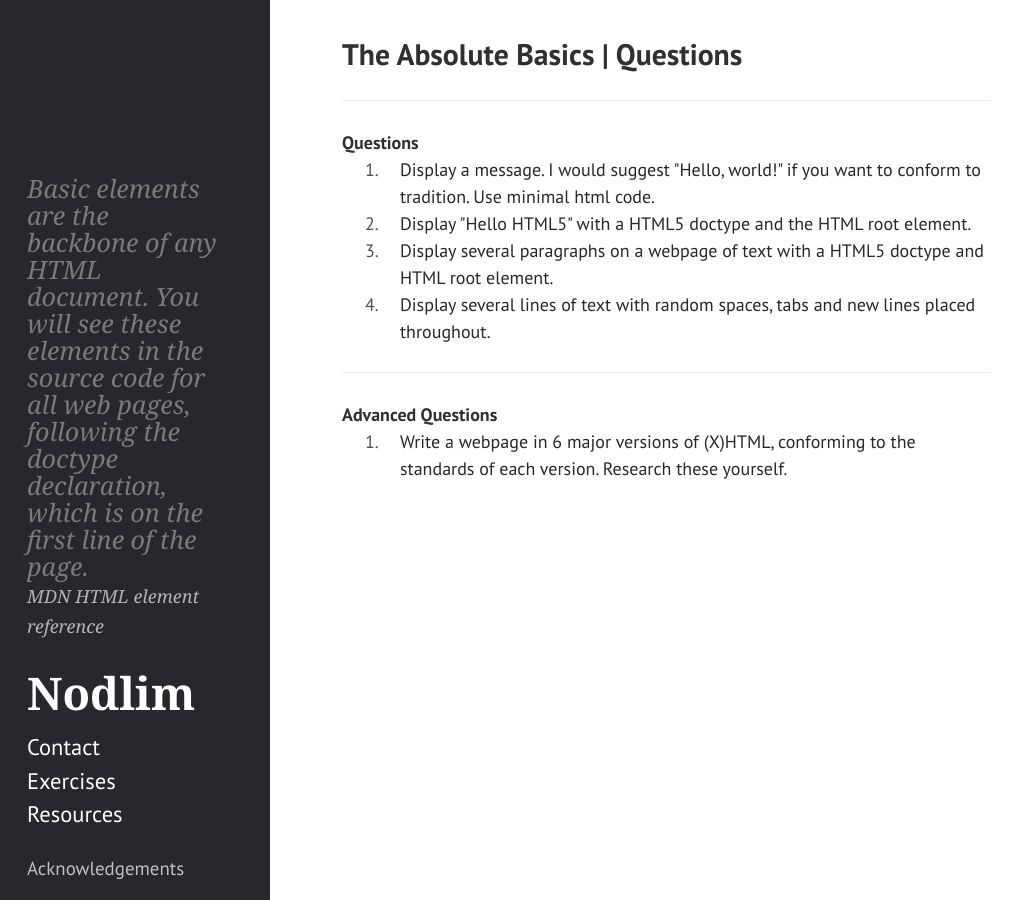
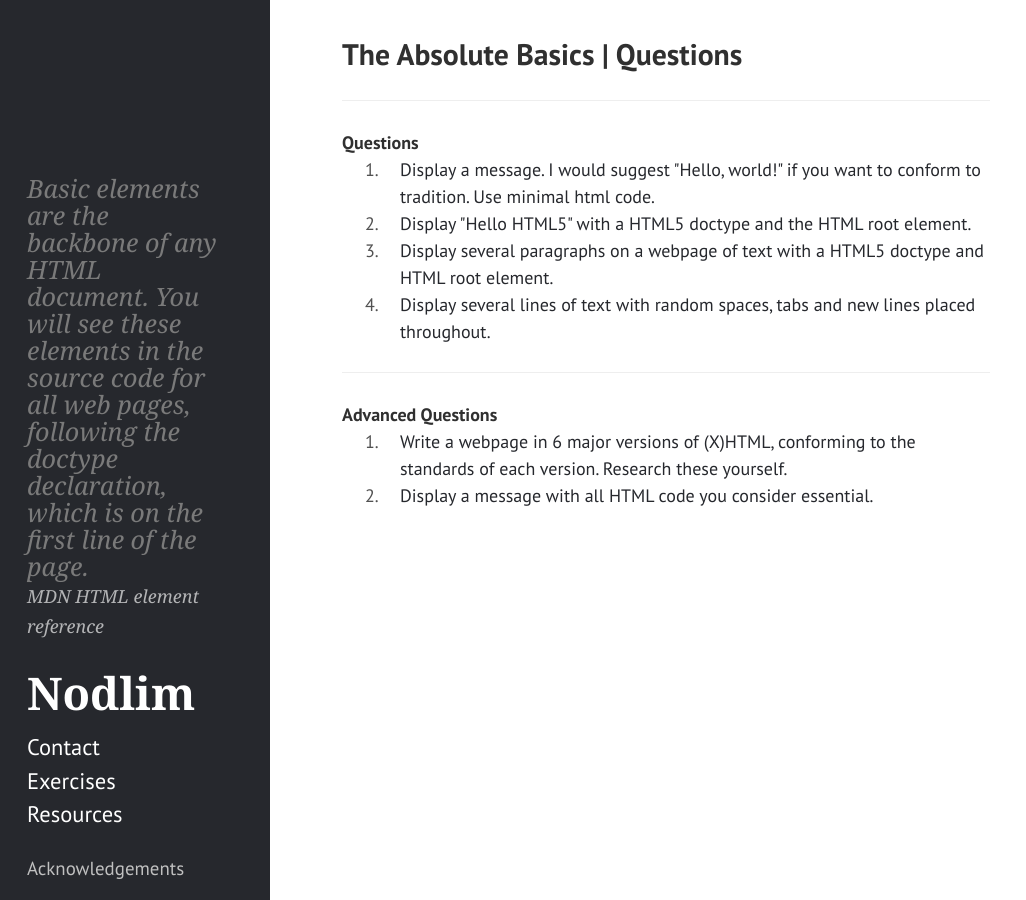
Before and after one commit to kranzuft/nodlim_old, a Jekyll site: the page built from _htmlprac/basic/index.md, in a window 1280 px wide. Shown: the whole page, without its empty margins (0-1026 px from the left). Built offline with Jekyll 4.4.1, drawn with Linux system fonts in a browser that asks for light colours.

Commit message:
add 1 exercise

```diff
--- a/_htmlprac/basic/index.md
+++ b/_htmlprac/basic/index.md
@@ -18,4 +18,6 @@ questions:
 adv_questions:
   - desc: Write a webpage in 6 major versions of (X)HTML, conforming to the standards of each version. Research these yourself.
     link: versions
+  - desc: Display a message with all HTML code you consider essential.
+    link: essential
 ---
```
Also changed, not shown: _htmlprac/sol/basic.md (+6 -0 lines), _includes/pen.html (line endings or trailing spaces).
